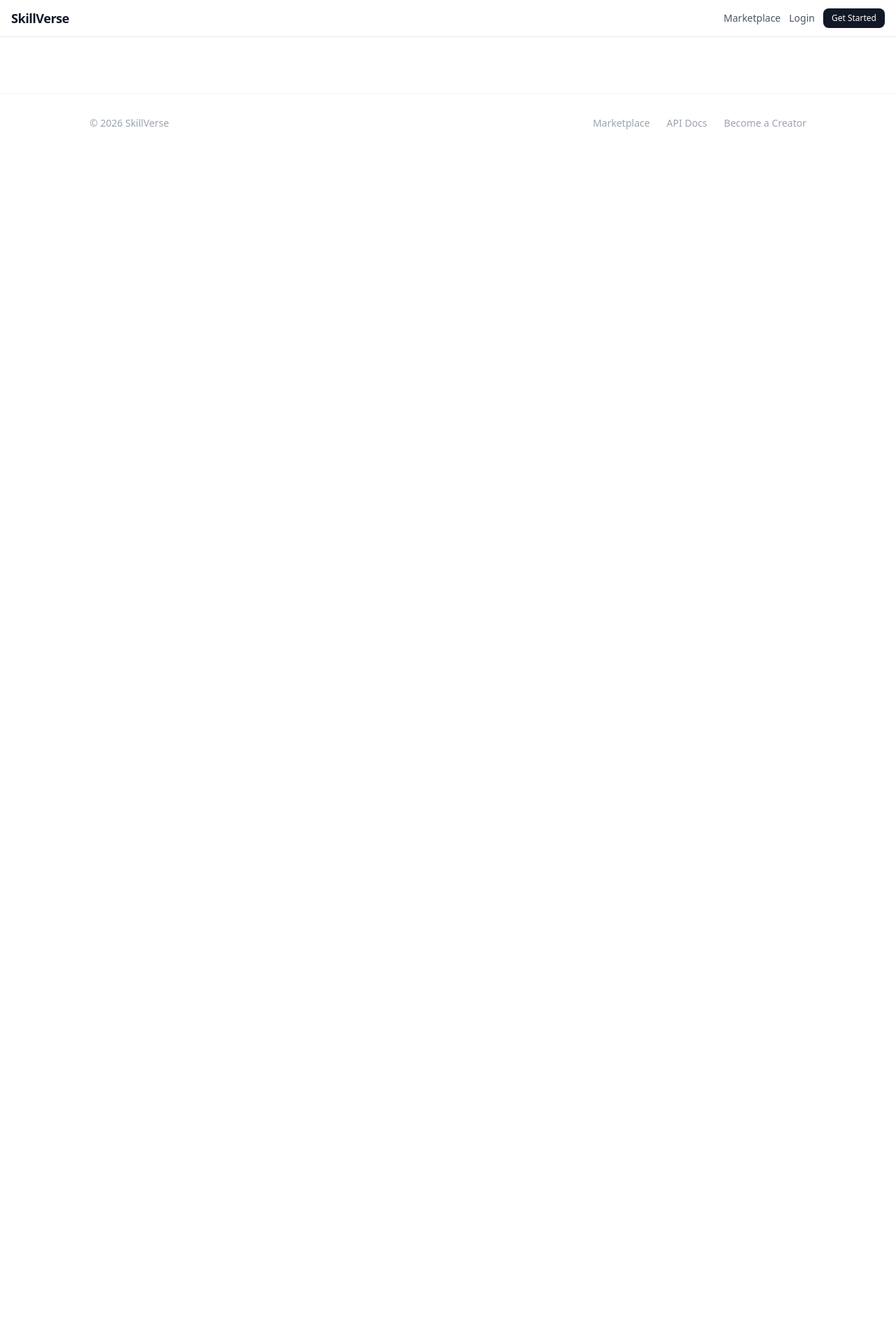
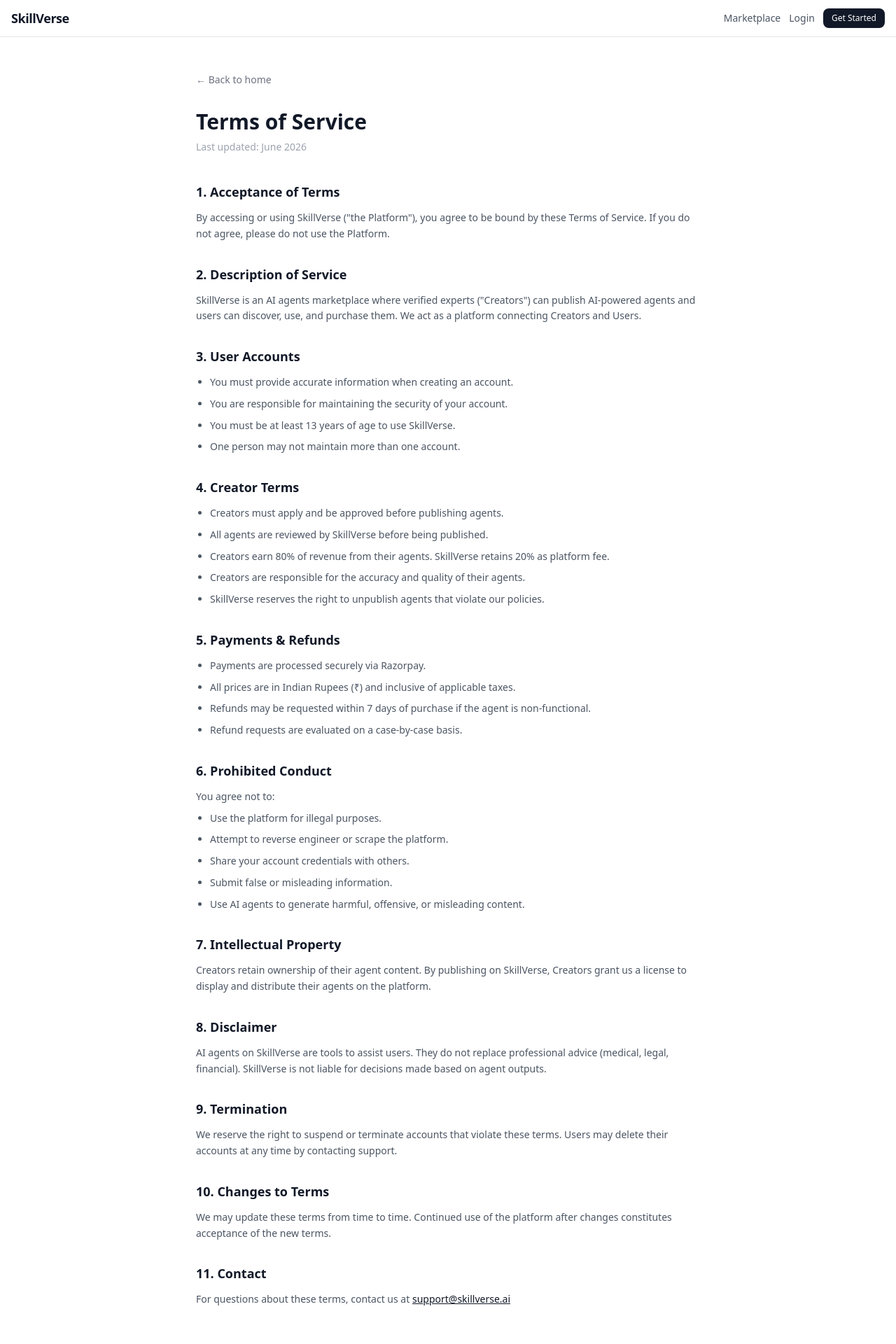
Before and after one commit to Utsavkumar001/skillverse-frontend, a React (Vite) app: page /terms in a window 1280 px wide. Shown: the top 1920 px of the page at 70% size. Before the commit the page ends 800 px from the top, so only its background shows below. Built offline with nearby package versions, Linux system fonts and the light colour scheme; no server answers.

Commit message:
add Terms of Service, Privacy Policy pages and footer links

```diff
--- a/src/App.jsx
+++ b/src/App.jsx
@@ -27,8 +27,8 @@ import VerifyEmail from './pages/VerifyEmail';
 import AdminPanel from './pages/AdminPanel';
 import ApplyCreator from './pages/ApplyCreator';
 import CreatorProfile from './pages/CreatorProfile';
-
-
+import TermsOfService from './pages/TermsOfService';
+import PrivacyPolicy from './pages/PrivacyPolicy';
 
 export default function App() {
   return (
@@ -84,6 +84,8 @@ export default function App() {
                   <ProtectedRoute><ApplyCreator /></ProtectedRoute>
                 } />
                 <Route path="/creator/:id" element={<CreatorProfile />} />
+                <Route path="/terms" element={<TermsOfService />} />
+                <Route path="/privacy" element={<PrivacyPolicy />} />
 
               </Routes>
               <Footer />
--- a/src/components/Footer.jsx
+++ b/src/components/Footer.jsx
@@ -9,7 +9,7 @@ export default function Footer() {
     <footer className="border-t border-gray-100 mt-20 py-8 px-6">
       <div className="max-w-5xl mx-auto flex flex-col sm:flex-row items-center justify-between gap-4 text-sm text-gray-400">
         <span>© 2026 SkillVerse</span>
-        <div className="flex gap-6">
+        <div className="flex gap-6 flex-wrap justify-center">
           <Link to="/marketplace" className="hover:text-gray-900 transition-colors">Marketplace</Link>
           <Link to="/api-docs" className="hover:text-gray-900 transition-colors">API Docs</Link>
           {isCreator ? (
@@ -17,6 +17,8 @@ export default function Footer() {
           ) : (
             <Link to="/apply-creator" className="hover:text-gray-900 transition-colors">Become a Creator</Link>
           )}
+          <Link to="/terms" className="hover:text-gray-900 transition-colors">Terms</Link>
+          <Link to="/privacy" className="hover:text-gray-900 transition-colors">Privacy</Link>
         </div>
       </div>
     </footer>
--- /dev/null
+++ b/src/pages/PrivacyPolicy.jsx
@@ -0,0 +1,88 @@
+import { Link } from 'react-router-dom';
+
+export default function PrivacyPolicy() {
+  return (
+    <div className="max-w-3xl mx-auto px-6 py-12">
+      <Link to="/" className="text-sm text-gray-500 hover:text-gray-900 transition-colors mb-8 inline-block">
+        ← Back to home
+      </Link>
+
+      <h1 className="text-3xl font-semibold text-gray-900 mb-2">Privacy Policy</h1>
+      <p className="text-sm text-gray-400 mb-10">Last updated: June 2026</p>
+
+      <div className="prose prose-gray max-w-none space-y-8 text-sm text-gray-600 leading-relaxed">
+
+        <section>
+          <h2 className="text-lg font-semibold text-gray-900 mb-3">1. Information We Collect</h2>
+          <p className="mb-2">We collect the following information when you use SkillVerse:</p>
+          <ul className="list-disc pl-5 space-y-2">
+            <li><strong>Account information:</strong> Name, email address, and password.</li>
+            <li><strong>Profile information:</strong> Bio, expertise, LinkedIn, and portfolio links (for Creators).</li>
+            <li><strong>Usage data:</strong> Chat history with AI agents, agent interactions.</li>
+            <li><strong>Payment information:</strong> Transaction records (processed by Razorpay — we do not store card details).</li>
+          </ul>
+        </section>
+
+        <section>
+          <h2 className="text-lg font-semibold text-gray-900 mb-3">2. How We Use Your Information</h2>
+          <ul className="list-disc pl-5 space-y-2">
+            <li>To provide and improve the SkillVerse platform.</li>
+            <li>To process payments and manage your account.</li>
+            <li>To send you important updates and notifications.</li>
+            <li>To verify Creator identities and review agent submissions.</li>
+            <li>To prevent fraud and ensure platform security.</li>
+          </ul>
+        </section>
+
+        <section>
+          <h2 className="text-lg font-semibold text-gray-900 mb-3">3. Data Sharing</h2>
+          <p className="mb-2">We do not sell your personal data. We may share data with:</p>
+          <ul className="list-disc pl-5 space-y-2">
+            <li><strong>Razorpay:</strong> For payment processing.</li>
+            <li><strong>Groq:</strong> AI responses are processed via Groq API. Chat messages are sent to Groq for generating responses.</li>
+            <li><strong>Legal authorities:</strong> If required by law.</li>
+          </ul>
+        </section>
+
+        <section>
+          <h2 className="text-lg font-semibold text-gray-900 mb-3">4. Data Storage</h2>
+          <ul className="list-disc pl-5 space-y-2">
+            <li>Your data is stored on secure servers (MongoDB Atlas).</li>
+            <li>Chat history is stored to enable conversation continuity.</li>
+            <li>Passwords are encrypted using bcrypt.</li>
+          </ul>
+        </section>
+
+        <section>
+          <h2 className="text-lg font-semibold text-gray-900 mb-3">5. Your Rights</h2>
+          <ul className="list-disc pl-5 space-y-2">
+            <li>You can request deletion of your account and data.</li>
+            <li>You can update your profile information at any time.</li>
+            <li>You can opt out of non-essential communications.</li>
+          </ul>
+        </section>
+
+        <section>
+          <h2 className="text-lg font-semibold text-gray-900 mb-3">6. Cookies</h2>
+          <p>SkillVerse uses localStorage for authentication tokens. We do not use tracking cookies or third-party advertising cookies.</p>
+        </section>
+
+        <section>
+          <h2 className="text-lg font-semibold text-gray-900 mb-3">7. Children's Privacy</h2>
+          <p>SkillVerse is not intended for users under 13 years of age. We do not knowingly collect data from children.</p>
+        </section>
+
+        <section>
+          <h2 className="text-lg font-semibold text-gray-900 mb-3">8. Changes to This Policy</h2>
+          <p>We may update this policy. We will notify users of significant changes via email or platform notification.</p>
+        </section>
+
+        <section>
+          <h2 className="text-lg font-semibold text-gray-900 mb-3">9. Contact</h2>
+          <p>For privacy concerns, contact us at <a href="mailto:privacy@skillverse.ai" className="text-gray-900 underline">privacy@skillverse.ai</a></p>
+        </section>
+
+      </div>
+    </div>
+  );
+}
--- /dev/null
+++ b/src/pages/TermsOfService.jsx
@@ -0,0 +1,96 @@
+import { Link } from 'react-router-dom';
+
+export default function TermsOfService() {
+  return (
+    <div className="max-w-3xl mx-auto px-6 py-12">
+      <Link to="/" className="text-sm text-gray-500 hover:text-gray-900 transition-colors mb-8 inline-block">
+        ← Back to home
+      </Link>
+
+      <h1 className="text-3xl font-semibold text-gray-900 mb-2">Terms of Service</h1>
+      <p className="text-sm text-gray-400 mb-10">Last updated: June 2026</p>
+
+      <div className="prose prose-gray max-w-none space-y-8 text-sm text-gray-600 leading-relaxed">
+
+        <section>
+          <h2 className="text-lg font-semibold text-gray-900 mb-3">1. Acceptance of Terms</h2>
+          <p>By accessing or using SkillVerse ("the Platform"), you agree to be bound by these Terms of Service. If you do not agree, please do not use the Platform.</p>
+        </section>
+
+        <section>
+          <h2 className="text-lg font-semibold text-gray-900 mb-3">2. Description of Service</h2>
+          <p>SkillVerse is an AI agents marketplace where verified experts ("Creators") can publish AI-powered agents and users can discover, use, and purchase them. We act as a platform connecting Creators and Users.</p>
+        </section>
+
+        <section>
+          <h2 className="text-lg font-semibold text-gray-900 mb-3">3. User Accounts</h2>
+          <ul className="list-disc pl-5 space-y-2">
+            <li>You must provide accurate information when creating an account.</li>
+            <li>You are responsible for maintaining the security of your account.</li>
+            <li>You must be at least 13 years of age to use SkillVerse.</li>
+            <li>One person may not maintain more than one account.</li>
+          </ul>
+        </section>
+
+        <section>
+          <h2 className="text-lg font-semibold text-gray-900 mb-3">4. Creator Terms</h2>
+          <ul className="list-disc pl-5 space-y-2">
+            <li>Creators must apply and be approved before publishing agents.</li>
+            <li>All agents are reviewed by SkillVerse before being published.</li>
+            <li>Creators earn 80% of revenue from their agents. SkillVerse retains 20% as platform fee.</li>
+            <li>Creators are responsible for the accuracy and quality of their agents.</li>
+            <li>SkillVerse reserves the right to unpublish agents that violate our policies.</li>
+          </ul>
+        </section>
+
+        <section>
+          <h2 className="text-lg font-semibold text-gray-900 mb-3">5. Payments & Refunds</h2>
+          <ul className="list-disc pl-5 space-y-2">
+            <li>Payments are processed securely via Razorpay.</li>
+            <li>All prices are in Indian Rupees (₹) and inclusive of applicable taxes.</li>
+            <li>Refunds may be requested within 7 days of purchase if the agent is non-functional.</li>
+            <li>Refund requests are evaluated on a case-by-case basis.</li>
+          </ul>
+        </section>
+
+        <section>
+          <h2 className="text-lg font-semibold text-gray-900 mb-3">6. Prohibited Conduct</h2>
+          <p className="mb-2">You agree not to:</p>
+          <ul className="list-disc pl-5 space-y-2">
+            <li>Use the platform for illegal purposes.</li>
+            <li>Attempt to reverse engineer or scrape the platform.</li>
+            <li>Share your account credentials with others.</li>
+            <li>Submit false or misleading information.</li>
+            <li>Use AI agents to generate harmful, offensive, or misleading content.</li>
+          </ul>
+        </section>
+
+        <section>
+          <h2 className="text-lg font-semibold text-gray-900 mb-3">7. Intellectual Property</h2>
+          <p>Creators retain ownership of their agent content. By publishing on SkillVerse, Creators grant us a license to display and distribute their agents on the platform.</p>
+        </section>
+
+        <section>
+          <h2 className="text-lg font-semibold text-gray-900 mb-3">8. Disclaimer</h2>
+          <p>AI agents on SkillVerse are tools to assist users. They do not replace professional advice (medical, legal, financial). SkillVerse is not liable for decisions made based on agent outputs.</p>
+        </section>
+
+        <section>
+          <h2 className="text-lg font-semibold text-gray-900 mb-3">9. Termination</h2>
+          <p>We reserve the right to suspend or terminate accounts that violate these terms. Users may delete their accounts at any time by contacting support.</p>
+        </section>
+
+        <section>
+          <h2 className="text-lg font-semibold text-gray-900 mb-3">10. Changes to Terms</h2>
+          <p>We may update these terms from time to time. Continued use of the platform after changes constitutes acceptance of the new terms.</p>
+        </section>
+
+        <section>
+          <h2 className="text-lg font-semibold text-gray-900 mb-3">11. Contact</h2>
+          <p>For questions about these terms, contact us at <a href="mailto:support@skillverse.ai" className="text-gray-900 underline">support@skillverse.ai</a></p>
+        </section>
+
+      </div>
+    </div>
+  );
+}
```
